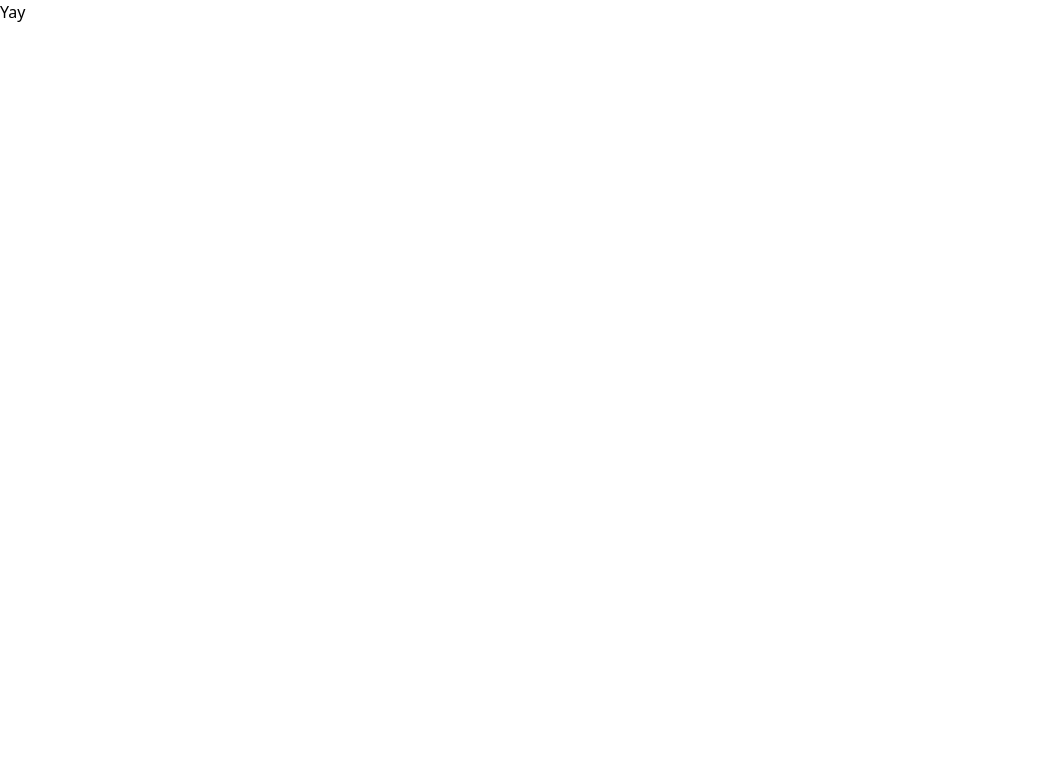
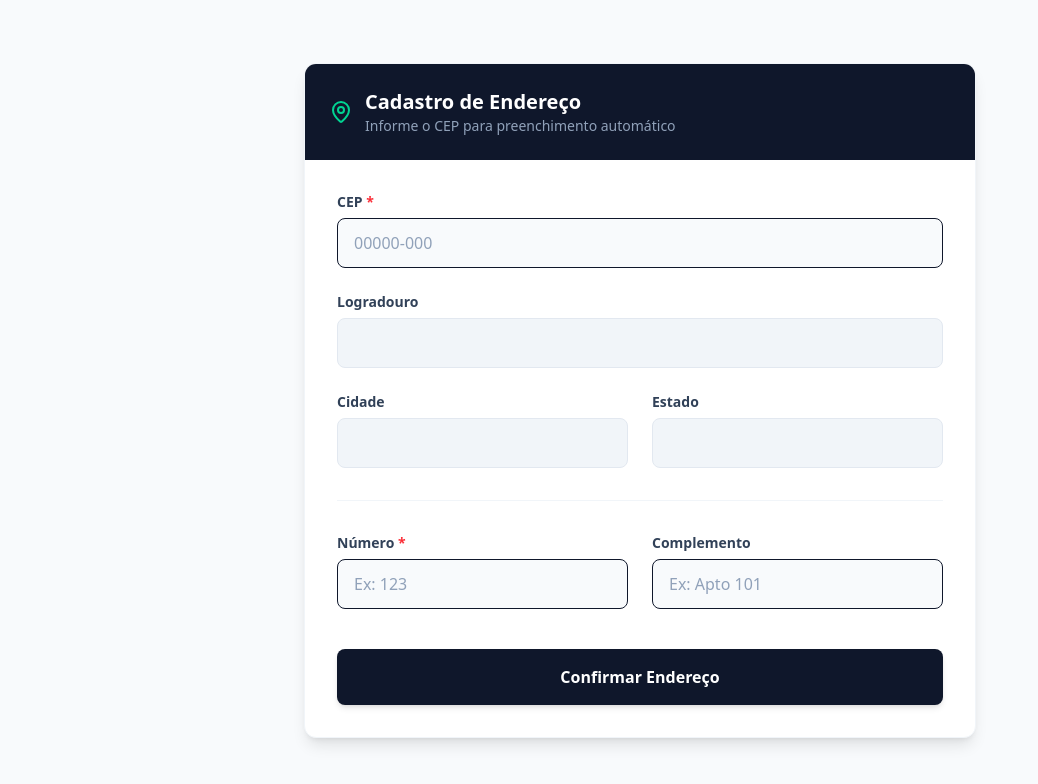
Before and after one commit to itsduzao/logikee-cep-lookup, a React (Vite) app: page / in a window 1280 px wide. Shown: the top 784 px of the page, without its empty margins (0-1038 px from the left). Built offline with nearby package versions, Linux system fonts and the light colour scheme.

Commit message:
feat: implement AddressForm component for address registration with automatic CEP lookup

```diff
--- a/src/App.tsx
+++ b/src/App.tsx
@@ -1,3 +1,5 @@
+import AddressForm from "./components/AddressForm";
+
 export function App() {
-  return <h1>Yay</h1>;
+  return <AddressForm />;
 }
--- /dev/null
+++ b/src/components/AddressForm.tsx
@@ -0,0 +1,188 @@
+import { useCepLookup } from "@/hooks/useCepQuery";
+import { useDebounce } from "@/hooks/useDebounce";
+import {
+  addressFormSchema,
+  type AddressFormData,
+} from "@/schemas/addressForm.schema";
+import { maskCEP } from "@/utils/cep";
+import { zodResolver } from "@hookform/resolvers/zod";
+import { clsx } from "clsx";
+import { Loader2, MapPin } from "lucide-react";
+import { useEffect, type ChangeEvent } from "react";
+import { useForm } from "react-hook-form";
+import { FormField } from "./FormField";
+import { Input } from "./Input";
+
+export default function AddressForm() {
+  // Estados locais
+  const {
+    data,
+    isLoading,
+    error: apiError,
+    fetchAddress,
+    reset,
+  } = useCepLookup();
+
+  // React Hook Form
+  const {
+    register,
+    handleSubmit,
+    watch,
+    setValue,
+    reset: resetState,
+    formState: { errors, isSubmitting },
+  } = useForm<AddressFormData>({
+    resolver: zodResolver(addressFormSchema),
+    defaultValues: {
+      cep: "",
+      logradouro: "",
+      cidade: "",
+      estado: "",
+      numero: "",
+      complemento: "",
+    },
+  });
+
+  // Watch + Debounce
+  const cepValue = watch("cep");
+  const debouncedCep = useDebounce(cepValue, 500);
+
+  // Busca automática quando o CEP estiver completo
+  useEffect(() => {
+    if (debouncedCep && debouncedCep.length === 9) {
+      fetchAddress(debouncedCep);
+    }
+  }, [debouncedCep]);
+
+  useEffect(() => {
+    if (data) {
+      setValue("logradouro", data.logradouro);
+      setValue("cidade", data.cidade);
+      setValue("estado", data.estado);
+    }
+  }, [data, setValue]);
+
+  // Handler de máscara
+  const handleCepChange = (e: ChangeEvent<HTMLInputElement>) => {
+    const masked = maskCEP(e.target.value);
+    setValue("cep", masked);
+  };
+
+  // Submit handler
+  const onSubmit = (formData: AddressFormData) => {
+    console.log("Dados do formulário:", formData);
+    alert("Endereço cadastrado com sucesso!\n\nDados no console.");
+  };
+
+  return (
+    <div className="min-h-screen bg-slate-50 flex items-center justify-center p-4 font-sans text-slate-900">
+      <div className="w-full max-w-2xl bg-white rounded-xl shadow-lg border border-slate-100 overflow-hidden">
+        {/* Header do Card */}
+        <div className="bg-slate-900 p-6 text-white flex items-center gap-3">
+          <MapPin className="w-6 h-6 text-emerald-400" />
+          <div>
+            <h1 className="text-xl font-bold">Cadastro de Endereço</h1>
+            <p className="text-slate-400 text-sm">
+              Informe o CEP para preenchimento automático
+            </p>
+          </div>
+        </div>
+
+        {/* Formulário */}
+        <form
+          onSubmit={handleSubmit(onSubmit)}
+          className="p-8 grid grid-cols-1 md:grid-cols-2 gap-6"
+        >
+          {/* CEP */}
+          <FormField
+            label="CEP"
+            id="cep"
+            error={errors.cep?.message || apiError}
+            required
+            className="col-span-1 md:col-span-2"
+          >
+            <Input
+              id="cep"
+              {...register("cep")}
+              placeholder="00000-000"
+              maxLength={9}
+              onChange={handleCepChange}
+              hasError={!!errors.cep || !!apiError}
+              suffix={isLoading && <Loader2 className="animate-spin w-5 h-5" />}
+            />
+          </FormField>
+
+          {/* Logradouro */}
+          <FormField
+            label="Logradouro"
+            id="logradouro"
+            error={errors.logradouro?.message}
+            className="col-span-1 md:col-span-2"
+          >
+            <Input
+              id="logradouro"
+              {...register("logradouro")}
+              readOnly
+              tabIndex={-1}
+            />
+          </FormField>
+
+          {/* Cidade */}
+          <FormField label="Cidade" id="cidade" error={errors.cidade?.message}>
+            <Input id="cidade" {...register("cidade")} readOnly tabIndex={-1} />
+          </FormField>
+
+          {/* Estado */}
+          <FormField label="Estado" id="estado" error={errors.estado?.message}>
+            <Input id="estado" {...register("estado")} readOnly tabIndex={-1} />
+          </FormField>
+
+          <div className="col-span-1 md:col-span-2 h-px bg-slate-100 my-2" />
+
+          {/* Número */}
+          <FormField
+            label="Número"
+            id="numero"
+            error={errors.numero?.message}
+            required
+          >
+            <Input
+              id="numero"
+              {...register("numero")}
+              placeholder="Ex: 123"
+              hasError={!!errors.numero}
+            />
+          </FormField>
+
+          {/* Complemento */}
+          <FormField
+            label="Complemento"
+            id="complemento"
+            error={errors.complemento?.message}
+          >
+            <Input
+              id="complemento"
+              {...register("complemento")}
+              placeholder="Ex: Apto 101"
+            />
+          </FormField>
+
+          {/* Botão de Submit */}
+          <div className="col-span-1 md:col-span-2 mt-4">
+            <button
+              type="submit"
+              disabled={isSubmitting || isLoading}
+              className={clsx(
+                "w-full py-4 rounded-lg font-bold text-white transition-all shadow-md",
+                "bg-slate-900 hover:bg-slate-800 hover:shadow-lg active:scale-[0.99]",
+                "disabled:opacity-70 disabled:cursor-not-allowed",
+              )}
+            >
+              {isSubmitting ? "Salvando..." : "Confirmar Endereço"}
+            </button>
+          </div>
+        </form>
+      </div>
+    </div>
+  );
+}
```
Also changed, not shown: src/hooks/useDebounce.ts (deleted, +0 -36 lines).
